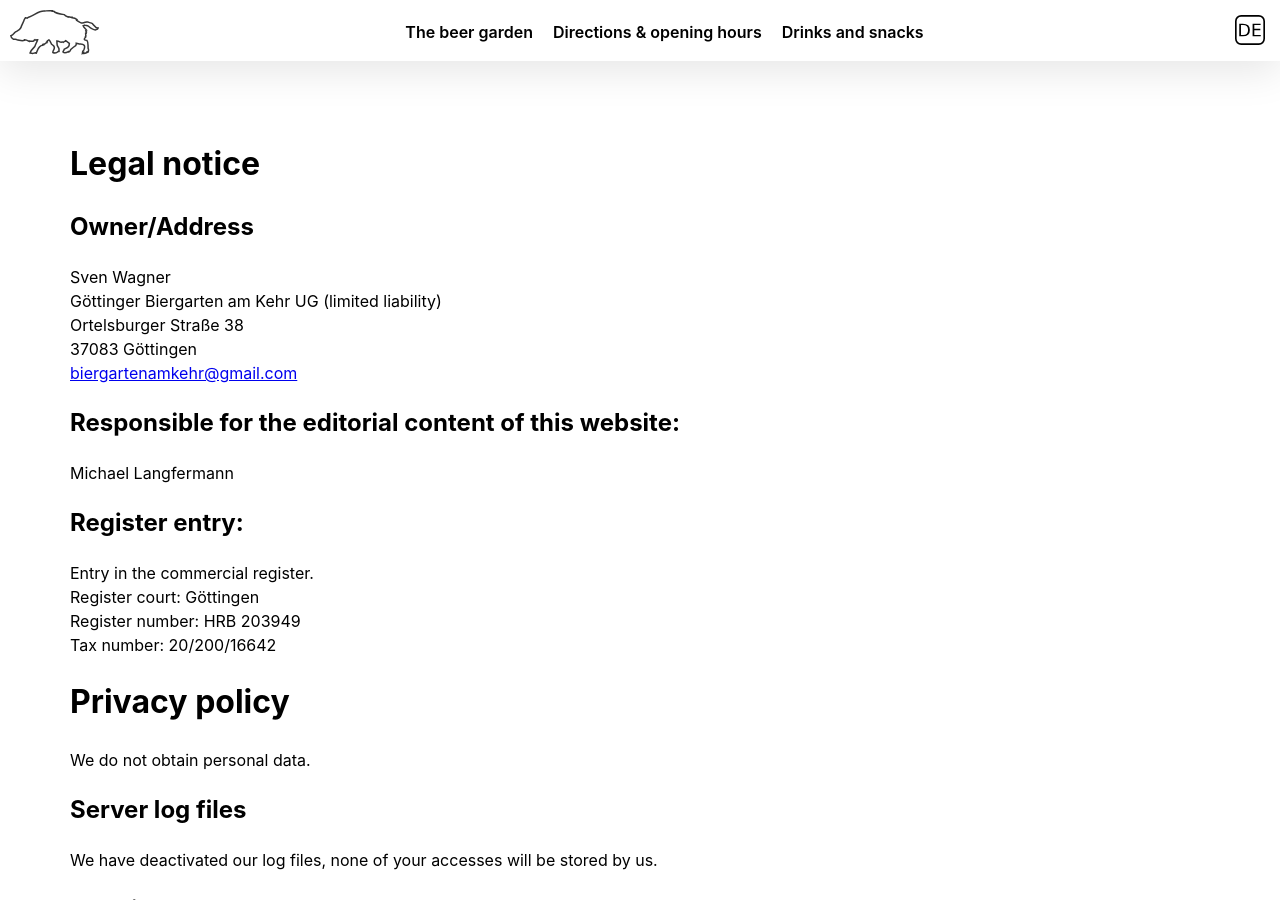
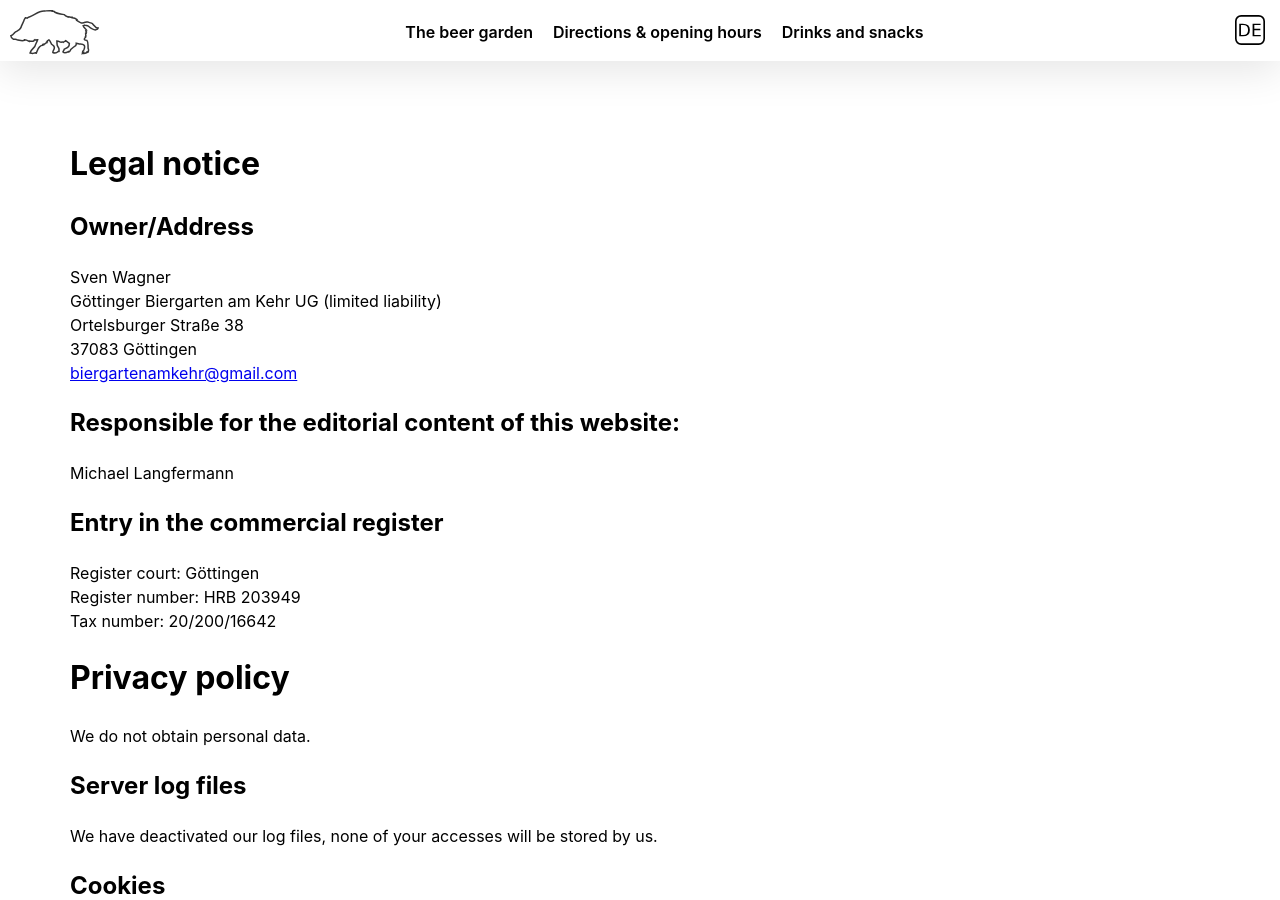
Before and after one commit to versable/kehr-website, a Jekyll site: the page built from en/impressum.html, in a window 1280 px wide and 900 px high. Built offline with Jekyll 4.4.1, drawn with Linux system fonts in a browser that asks for light colours.

```diff
--- a/en/impressum.html
+++ b/en/impressum.html
@@ -21,9 +21,8 @@ permalink: /en/impressum/
     <p>
         Michael Langfermann
     </p>
-    <h2>Register entry:</h2>
+    <h2>Entry in the commercial register</h2>
     <p>
-        Entry in the commercial register.<br>
         Register court: Göttingen<br>
         Register number: HRB 203949<br>
         Tax number: 20/200/16642
--- a/impressum.html
+++ b/impressum.html
@@ -21,9 +21,8 @@ permalink: /impressum/
     <p>
         Michael Langfermann
     </p>
-    <h2>Registereintrag:</h2>
+    <h2>Eintragung im Handelsregister:</h2>
     <p>
-        Eintragung im Handelsregister.<br>
         Registergericht: Göttingen<br>
         Registernummer: HRB 203949<br>
         Steuernummer: 20/200/16642
```
Also changed, not shown: 1 other file.
